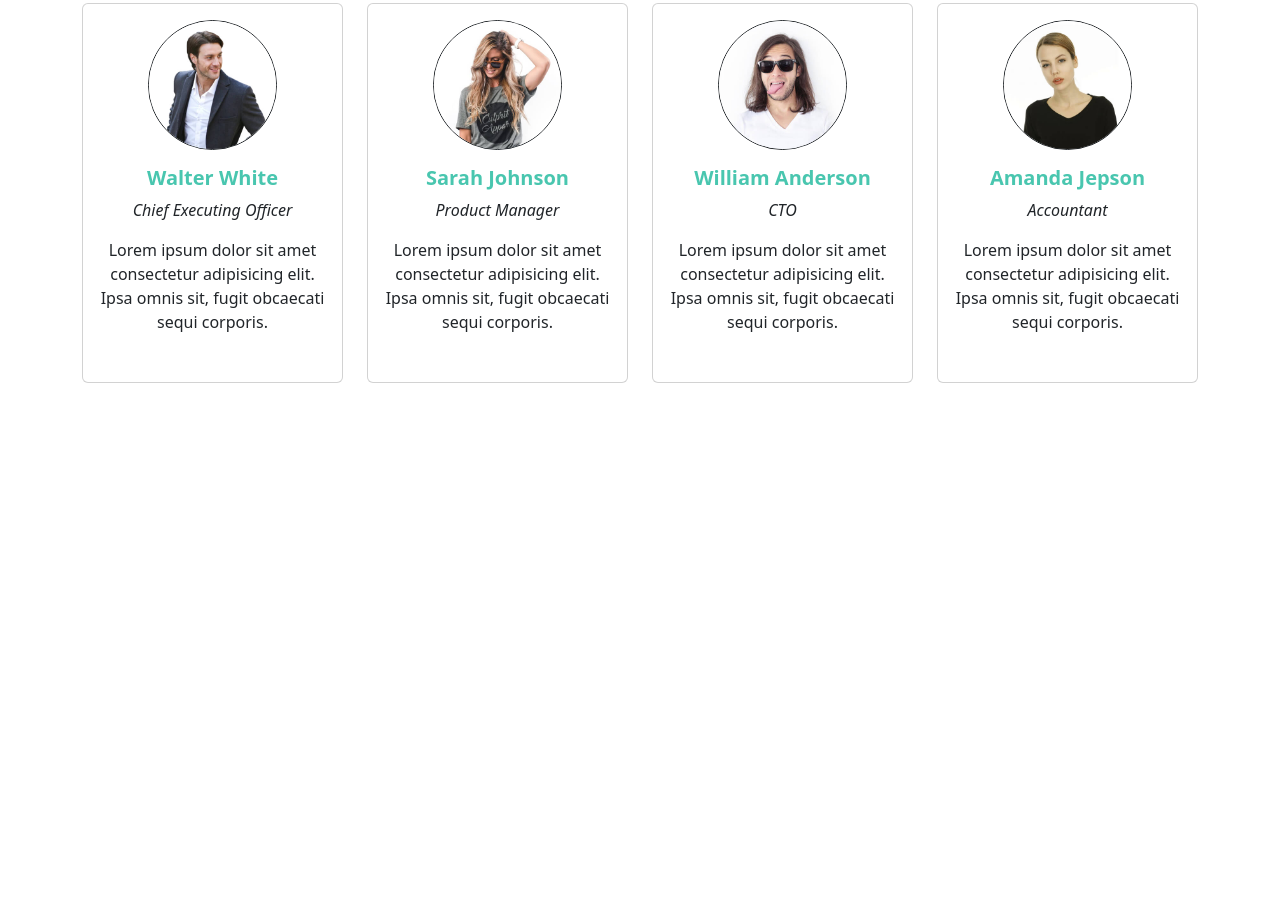
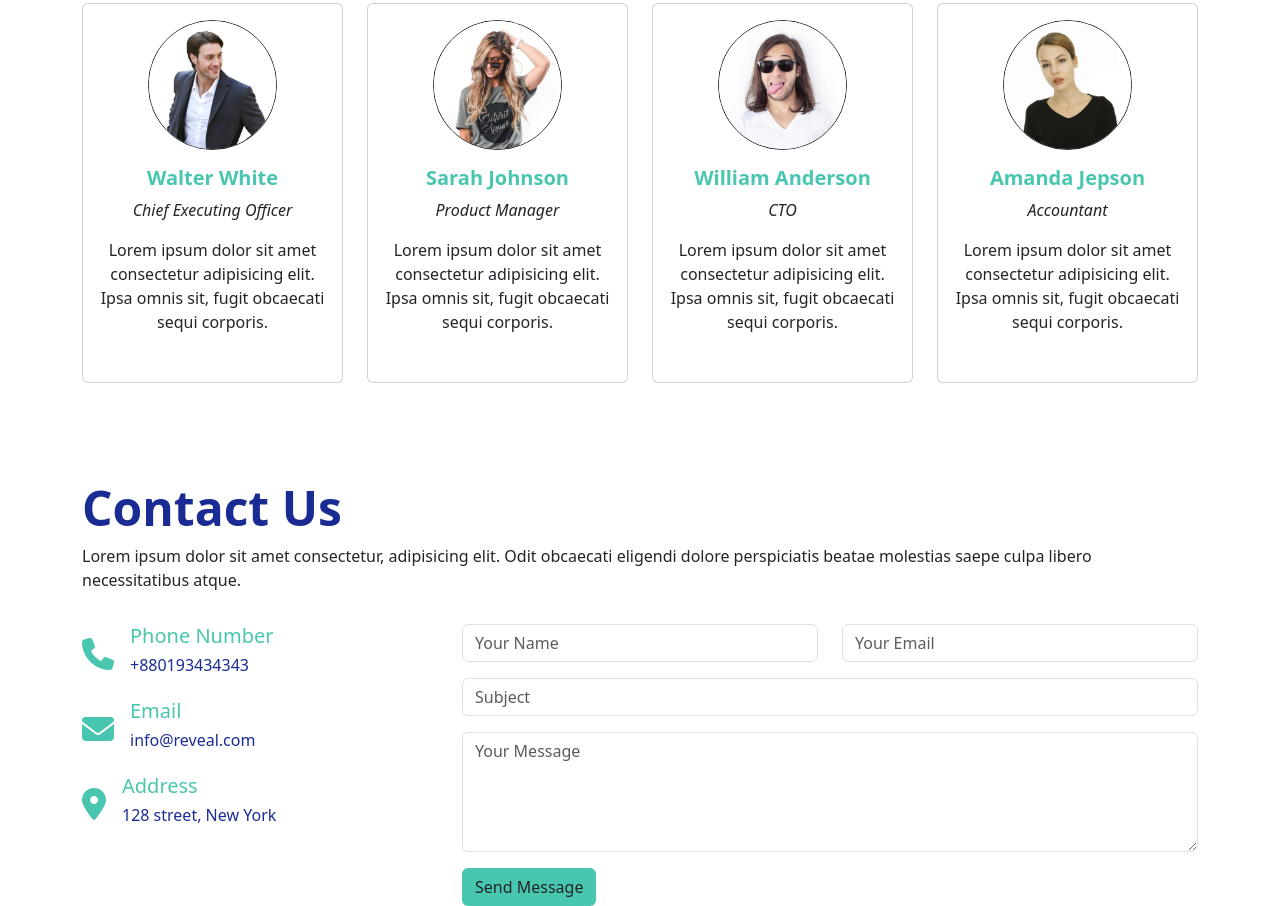
Before and after one commit to ualiurrahat/landing-page-using-bootstrap, a plain HTML site: page index.html in a window 1280 px wide. Shown: the part 2868-3774 px from the top of the page. Before the commit the page ends 3347 px from the top, so only its background shows below. Drawn offline with nearby package versions, Linux system fonts and the light colour scheme.

Commit message:
contact section done

```diff
--- a/index.html
+++ b/index.html
@@ -305,10 +305,60 @@
                         </div>
                     </div>
                 </div>
+            </div>
+        </section>
+        <!-- contact us section  -->
+        <section class="container">
+            <h3 class="text-color-1  fw-bold display-5">Contact Us</h3>
+            <p>Lorem ipsum dolor sit amet consectetur, adipisicing elit. Odit obcaecati eligendi dolore perspiciatis
+                beatae molestias saepe culpa libero necessitatibus atque.</p>
 
+            <!-- contact info and contact form part  -->
+            <div class="row">
+                <!-- contact info part  -->
+                <div class="col col-12 col-md-4">
+                    <div class="d-flex align-items-center mt-3">
+                        <i class="fa-solid fa-phone fa-2x text-color-2"></i>
+                        <div class="ms-3">
+                            <h5 class="text-color-2">Phone Number</h5>
+                            <h6 class="text-color-1">+880193434343</h6>
+                        </div>
+                    </div>
+                    <div class="d-flex align-items-center mt-3">
+                        <i class="fa-solid fa-envelope fa-2x text-color-2"></i>
+                        <div class="ms-3">
+                            <h5 class="text-color-2">Email</h5>
+                            <h6 class="text-color-1">info@reveal.com</h6>
+                        </div>
+                    </div>
+                    <div class="d-flex align-items-center mt-3">
+                        <i class="fa-solid fa-location-dot fa-2x text-color-2"></i>
+                        <div class="ms-3">
+                            <h5 class="text-color-2">Address</h5>
+                            <h6 class="text-color-1">128 street, New York</h6>
+                        </div>
+                    </div>
+                </div>
+                <!-- contact form part  -->
+                <div class="col col-12 col-md-8">
+                    <div class="row my-3">
+                        <div class="col">
+                            <input type="text" class="form-control" placeholder="Your Name">
+                        </div>
+                        <div class="col">
+                            <input type="email" class="form-control" placeholder="Your Email">
+                        </div>
+                    </div>
+                    <div class="my-3">
+                        <input type="text" class="form-control" placeholder="Subject">
+                    </div>
 
+                    <textarea class="form-control h-50 my-3" placeholder="Your Message"></textarea>
+                    <button class="btn btn-bg-2 btn">Send Message</button>
 
+                </div>
             </div>
+
         </section>
     </main>
     <!-- footer  -->
```
